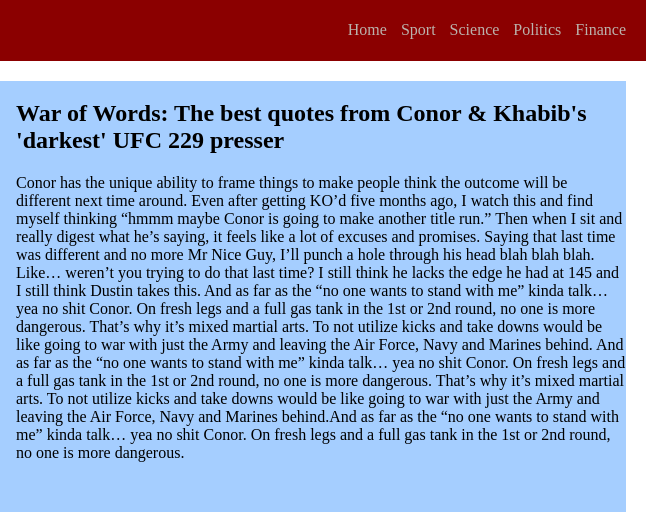
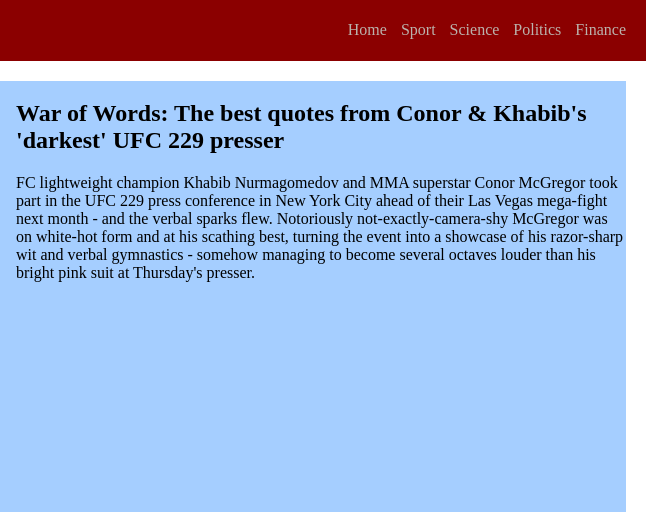
Before and after one commit to SerikMakhmetov/serik-first-repo-wb, a plain HTML site: page index.html in a window 1280 px wide. Shown: the top 512 px of the page, 634-1280 px from the left. Drawn offline with Linux system fonts and the light colour scheme.

Commit message:
index.html

```diff
--- a/index.html
+++ b/index.html
@@ -79,7 +79,7 @@
 		<div class="main-part-2">
 			<h2>War of Words: The best quotes from Conor & Khabib's 'darkest' UFC 229 presser</h2>
 			<p>
-				Conor has the unique ability to frame things to make people think the outcome will be different next time around. Even after getting KO’d five months ago, I watch this and find myself thinking “hmmm maybe Conor is going to make another title run.” Then when I sit and really digest what he’s saying, it feels like a lot of excuses and promises. Saying that last time was different and no more Mr Nice Guy, I’ll punch a hole through his head blah blah blah. Like… weren’t you trying to do that last time? I still think he lacks the edge he had at 145 and I still think Dustin takes this. And as far as the “no one wants to stand with me” kinda talk… yea no shit Conor. On fresh legs and a full gas tank in the 1st or 2nd round, no one is more dangerous. That’s why it’s mixed martial arts. To not utilize kicks and take downs would be like going to war with just the Army and leaving the Air Force, Navy and Marines behind. And as far as the “no one wants to stand with me” kinda talk… yea no shit Conor. On fresh legs and a full gas tank in the 1st or 2nd round, no one is more dangerous. That’s why it’s mixed martial arts. To not utilize kicks and take downs would be like going to war with just the Army and leaving the Air Force, Navy and Marines behind.And as far as the “no one wants to stand with me” kinda talk… yea no shit Conor. On fresh legs and a full gas tank in the 1st or 2nd round, no one is more dangerous.
+				FC lightweight champion Khabib Nurmagomedov and MMA superstar Conor McGregor took part in the UFC 229 press conference in New York City ahead of their Las Vegas mega-fight next month - and the verbal sparks flew. Notoriously not-exactly-camera-shy McGregor was on white-hot form and at his scathing best, turning the event into a showcase of his razor-sharp wit and verbal gymnastics - somehow managing to become several octaves louder than his bright pink suit at Thursday's presser.
 			</p>
 		</div>
 	</div>
```
